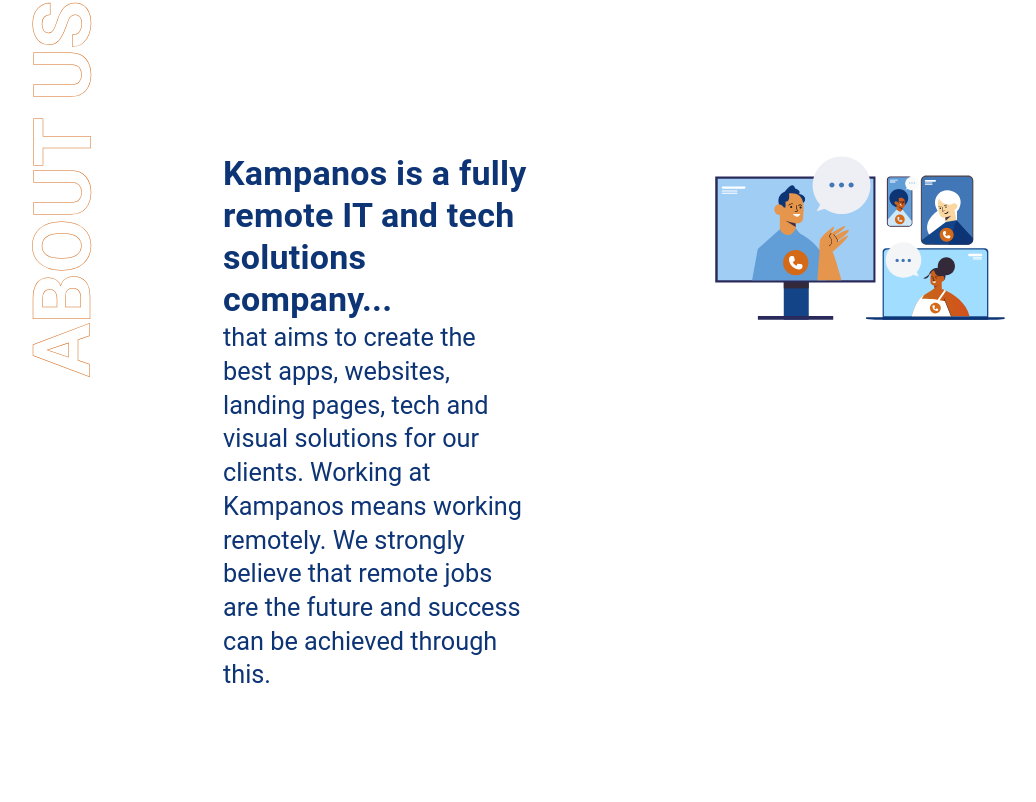
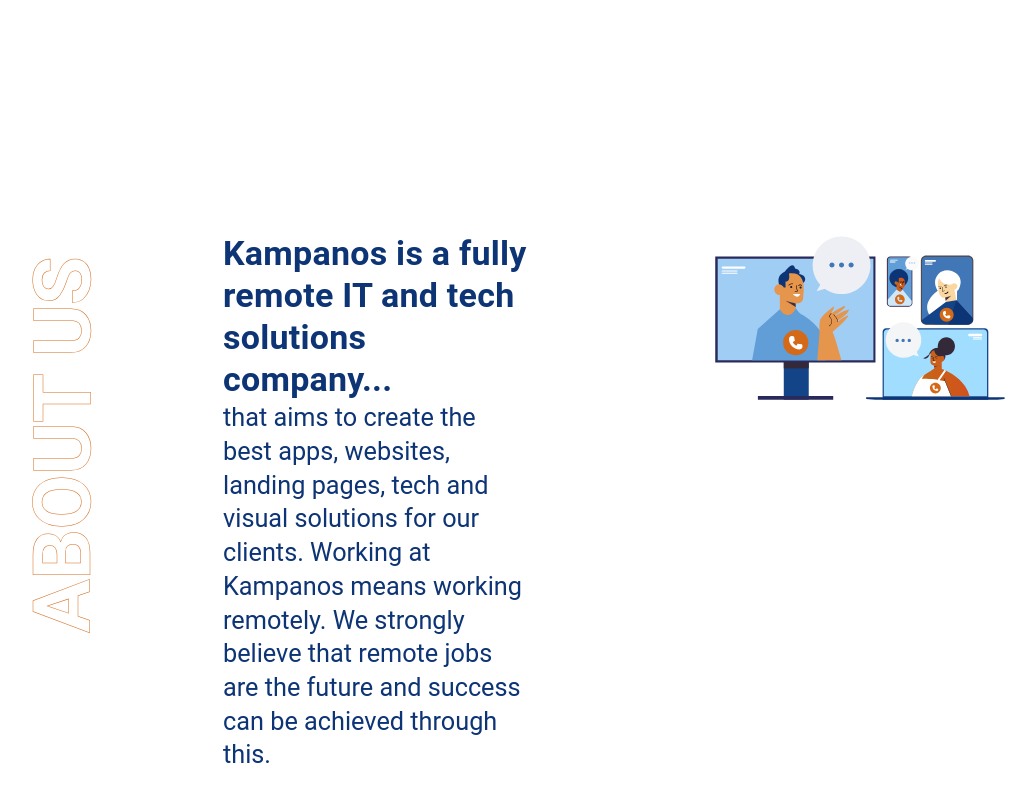
Before and after one commit to vfiedlerc/KampanosWebTranslated, a React (Create React App) app: page / in a window 1280 px wide. Shown: the part 998-1800 px from the top of the page, without its empty margins (97-1133 px from the left). Built offline with nearby package versions, Linux system fonts and the light colour scheme.

Commit message:
CHanges in About

```diff
--- a/src/sections/About/About.tsx
+++ b/src/sections/About/About.tsx
@@ -2,16 +2,11 @@
 import { FC } from "react";
 import { Box, Grid, styled, Typography } from "@mui/material";
 import { Title } from "../../components/Titles/Title";
-import serviceImg1 from "../../assets/service1.png";
-import serviceImg2 from "../../assets/service2.png";
-import highTech from "../../assets/HighTechnology.svg";
 import about1 from "../../assets/About1.svg";
 import about2 from "../../assets/About2.svg";
 import about3 from "../../assets/About3.svg";
 import about4 from "../../assets/About4.svg";
 import TimeToFly from "../../assets/TimeToFly.svg";
-import frontDesign from "../../assets/FrontEnd.png";
-import ourService from "../../assets/OurService.svg";
 
 const FontsBox = styled("div")(({ theme }) => ({
   margin: 0,
@@ -66,11 +61,11 @@
   [theme.breakpoints.between("md", "lg")]: {
     h1: {
       transform: "rotate(-90deg)",
-      fontSize: "2rem",
+      fontSize: "3rem",
       textAlign: "left",
       textAlignLast: "left",
       marginLeft: "1rem",
-      marginTop: "2rem",
+      marginTop: "13rem",
       marginBottom: "2rem",
     },
     h2: { fontSize: "2.8rem" },
@@ -83,11 +78,11 @@
   [theme.breakpoints.up("lg")]: {
     h1: {
       transform: "rotate(-90deg)",
-      fontSize: "2rem",
+      fontSize: "3rem",
       textAlign: "left",
       textAlignLast: "left",
       marginLeft: "1rem",
-      marginTop: "2rem",
+      marginTop: "13rem",
       marginBottom: "2rem",
     },
     h2: { fontSize: "3rem" },
@@ -101,12 +96,12 @@
 
 export const About: FC<AboutProps> = ({ props }: AboutProps) => {
   return (
-    <FontsBox sx= {{marginY: '6rem'}}>
+    <FontsBox sx={{ margin: '4rem auto' }}>
       <Grid
         container
         sx={{
           backgroundColor: "#FFF",
-          mt: 20,
+          mt: 30
         }}
       >
 
@@ -124,7 +119,7 @@
             width: "100%",
           }}
         >
-          <Grid
+          {/* <Grid
             item
             xs={12}
             sm={12}
@@ -140,6 +135,23 @@
             }}
           >
             <Title color="#D46918" label="ABOUT US" />
+          </Grid> */}
+
+          <Grid item
+            direction='column'
+            xs={12}
+            sm={12}
+            md={3}
+            sx={{
+              padding: 0,
+              flexGrow: 0,
+              margin: 0,
+              width: '100%',
+              backgroundColor: '#fff',
+              alignSelf: 'start'
+            }}
+          >
+            <Title color='#D46918' label='ABOUT US' />
           </Grid>
 
           <Grid item xs={12} sm={12} md={9}>
```
